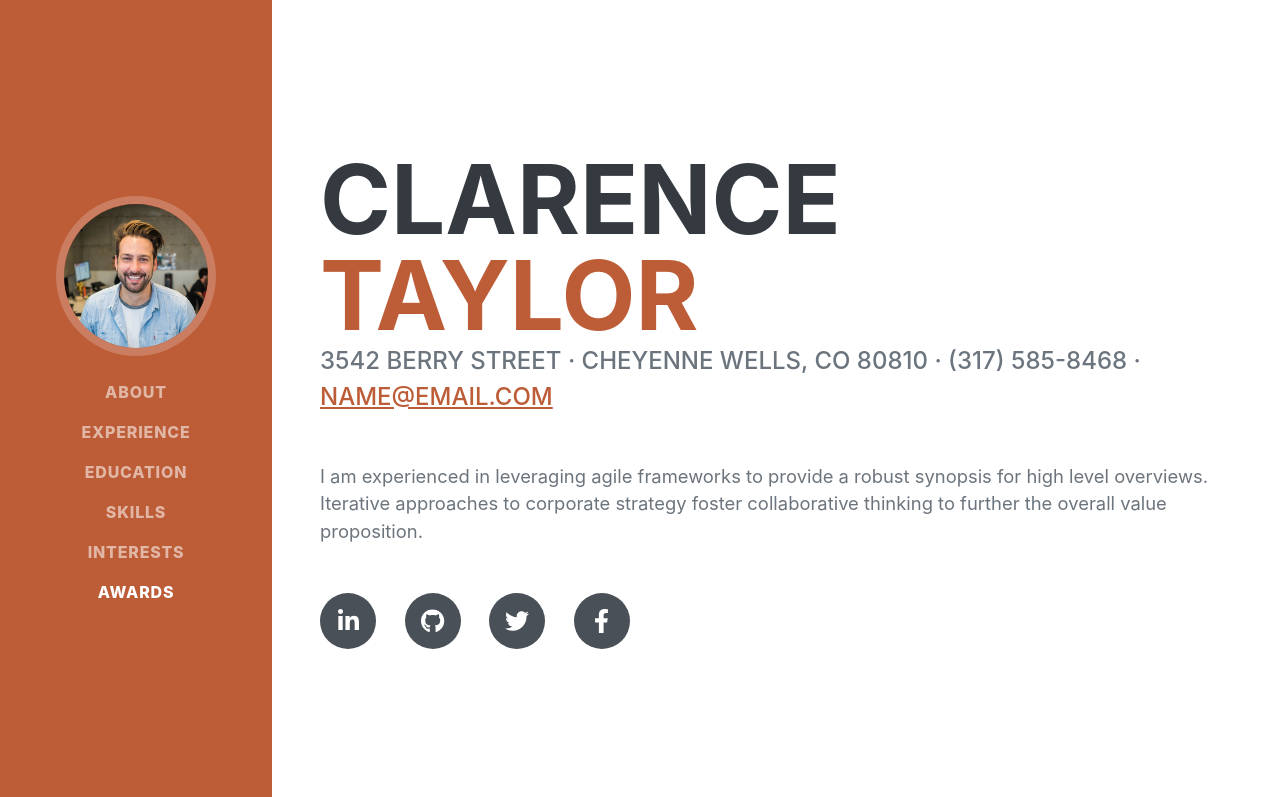
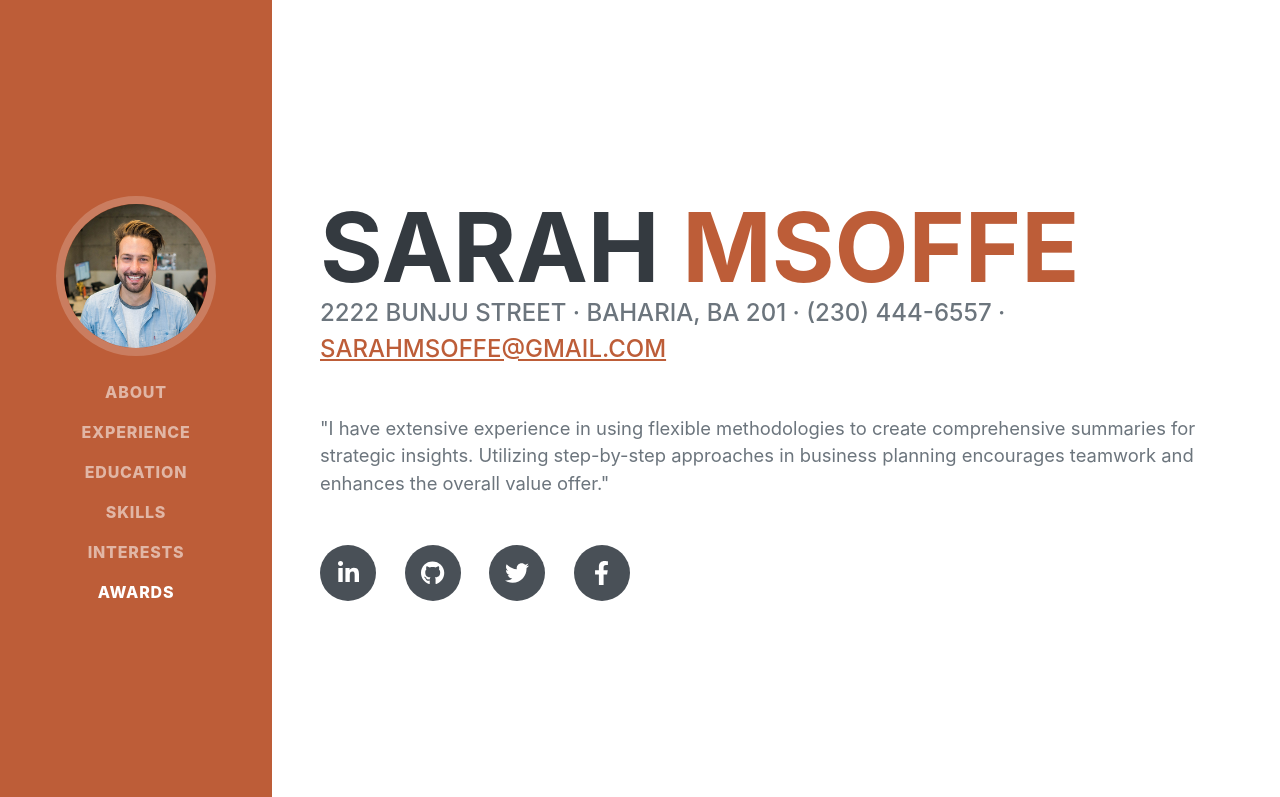
Before and after one commit to Sarah123sa/sarah-resume, a plain HTML site: page Desktop/startbootstrap-resume-gh-pages/index.html in a window 1280 px wide. Shown: the top 797 px of the page. Drawn offline with nearby package versions, Linux system fonts and the light colour scheme; a web font is replaced by a local one.

Commit message:
update resume

```diff
--- a/Desktop/startbootstrap-resume-gh-pages/index.html
+++ b/Desktop/startbootstrap-resume-gh-pages/index.html
@@ -40,14 +40,16 @@
             <section class="resume-section" id="about">
                 <div class="resume-section-content">
                     <h1 class="mb-0">
-                        Clarence
-                        <span class="text-primary">Taylor</span>
+                        Sarah
+                        <span class="text-primary">Msoffe</span>
                     </h1>
                     <div class="subheading mb-5">
-                        3542 Berry Street · Cheyenne Wells, CO 80810 · (317) 585-8468 ·
-                        <a href="mailto:name@email.com">name@email.com</a>
+                        2222 Bunju Street · Baharia, BA 201 · (230) 444-6557 ·
+                        <a href="mailto:name@email.com">sarahmsoffe@gmail.com</a>
                     </div>
-                    <p class="lead mb-5">I am experienced in leveraging agile frameworks to provide a robust synopsis for high level overviews. Iterative approaches to corporate strategy foster collaborative thinking to further the overall value proposition.</p>
+                    <p class="lead mb-5">
+
+                        "I have extensive experience in using flexible methodologies to create comprehensive summaries for strategic insights. Utilizing step-by-step approaches in business planning encourages teamwork and enhances the overall value offer."</p>
                     <div class="social-icons">
                         <a class="social-icon" href="#!"><i class="fab fa-linkedin-in"></i></a>
                         <a class="social-icon" href="#!"><i class="fab fa-github"></i></a>
```
